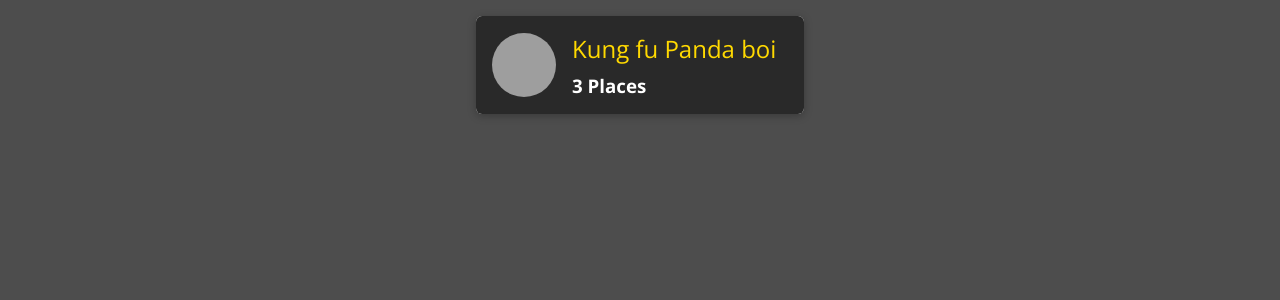
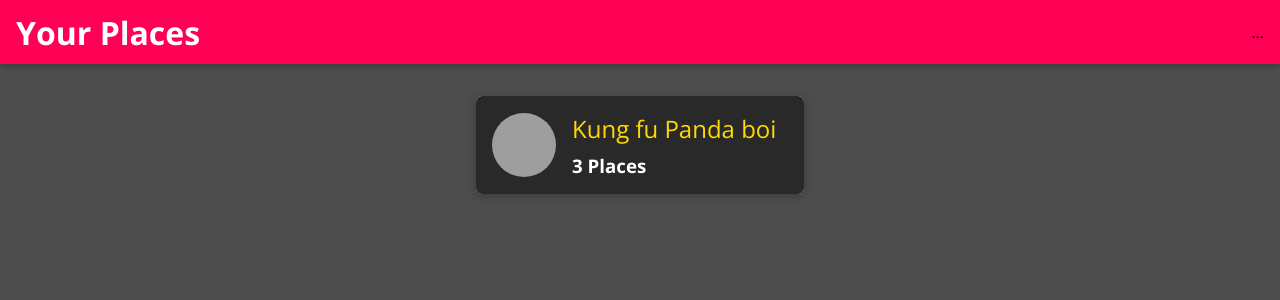
Before and after one commit to ramjirathore/pinnshare, a React (Create React App) app in the folder frontend/: page / in a window 1280 px wide. Shown: the top 300 px of the page. Built offline with nearby package versions, Linux system fonts and the light colour scheme; grey boxes are pictures that could not be loaded.

Commit message:
Header settled

```diff
--- a/frontend/src/App.js
+++ b/frontend/src/App.js
@@ -6,12 +6,15 @@ import {
 	Switch,
 } from 'react-router-dom';
 
+import MainNavigation from './shared/components/Navigation/MainNavigation';
 import Users from './user/pages/Users';
 import NewPlace from './places/pages/NewPlace';
 
 const App = () => {
 	return (
 		<Router>
+			<MainNavigation />
+			<main>
 				<Switch>
 					<Route path='/' exact>
 						<Users />
@@ -21,6 +24,7 @@ const App = () => {
 					</Route>
 					<Redirect to='/' />
 				</Switch>
+			</main>
 		</Router>
 	);
 };
```
Lines whose indentation alone changed are shown as unchanged.
